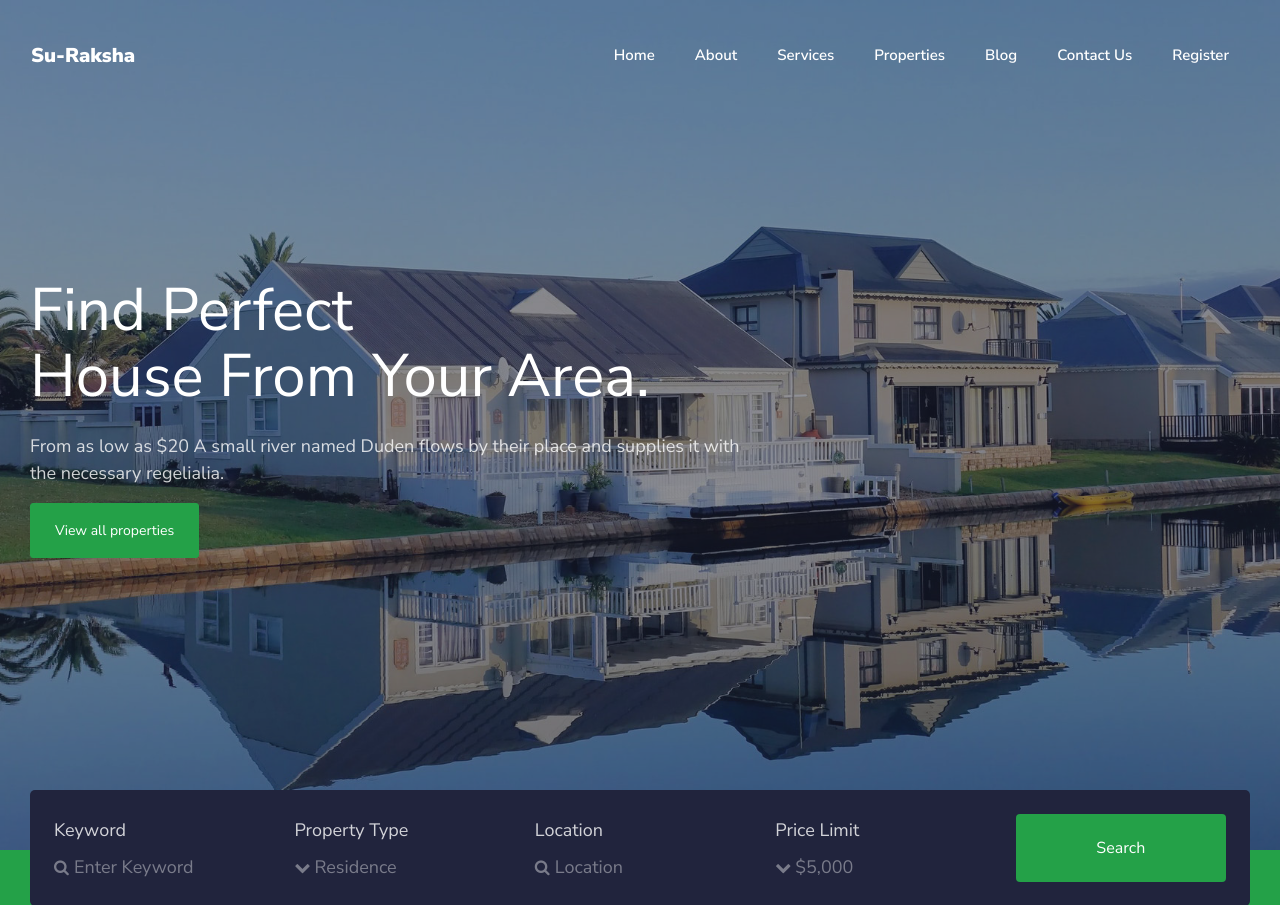
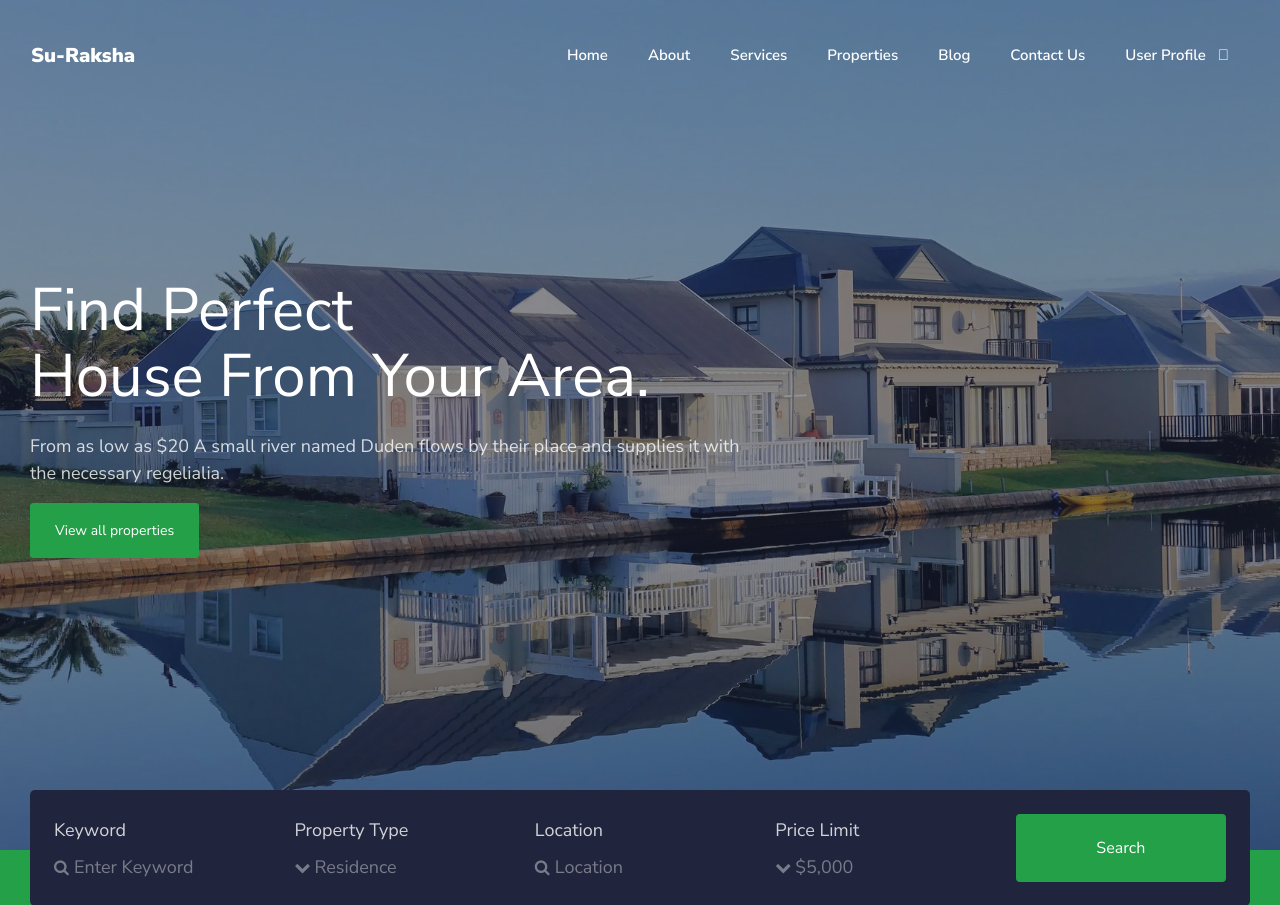
Before and after one commit to Sanjeev-Singla/SuRaksha, a CodeIgniter app: page /SuRaksha/index.php/public/home/home in a window 1280 px wide. Shown: the top 905 px of the page. Run offline with CodeIgniter, Linux system fonts and the light colour scheme; data that the repository does not hold is empty; some libraries are stand-ins or nearby versions; some web fonts are replaced.

Commit message:
User profile

```diff
--- a/application/views/public/common/navbar.php
+++ b/application/views/public/common/navbar.php
@@ -17,12 +17,24 @@
  					<li class="nav-item <?= ($url_value=='properties')?"active":""?> "><a href="<?= base_url('properties')?>" class="nav-link">Properties</a></li>
  					<li class="nav-item <?= ($url_value=='blog')?"active":""?>"><a href="<?= base_url('blog')?>" class="nav-link">Blog</a></li>
  					<li class="nav-item <?= ($url_value=='contact')?"active":""?>"><a href="<?= base_url('contact')?>" class="nav-link">Contact Us</a></li>
-					<?php if ($this->session->userdata('user_id')) { ?>
-						<li class="nav-item"><a href="<?= base_url('logout')?>" class="nav-link">Logout</a></li>
-						<li class="nav-item"><a href="<?= base_url('update-password')?>" class="nav-link">Update Password</a></li>
-					<?php } else { ?>
-						<li class="nav-item"><a href="<?= base_url('register')?>" class="nav-link">Register</a></li>
-					<?php } ?>
+
+
+ 					<li class="nav-item dropdown">
+                        <a href="index.html#" class="nav-link" data-toggle="dropdown"><span class="nav-link-inner-text">User Profile</span> <span class="fas fa-angle-down nav-link-arrow ml-2"></span></a>
+                        <ul class="dropdown-menu">
+                           <li class="dropdown-submenu">
+                              <li class="sub-menu">
+                                  <?php if ($this->session->userdata('user_id')) { ?>
+                                  <a href="<?= base_url('logout') ?>" class="dropdown-item">Logout</a>
+                                  <a href="<?= base_url('update-password') ?>" class="dropdown-item">Update Password</a>
+                                  <?php } else { ?>
+                                 <li><a href="<?= base_url('login') ?>" class="dropdown-item">Login</a>
+                                 <a href="<?= base_url('register') ?>" class="dropdown-item">Register</a>
+                                 <?php } ?>
+                                 </li>
+                              </li>
+                           </li>
+
 
  			</div>
  		</div>
```
